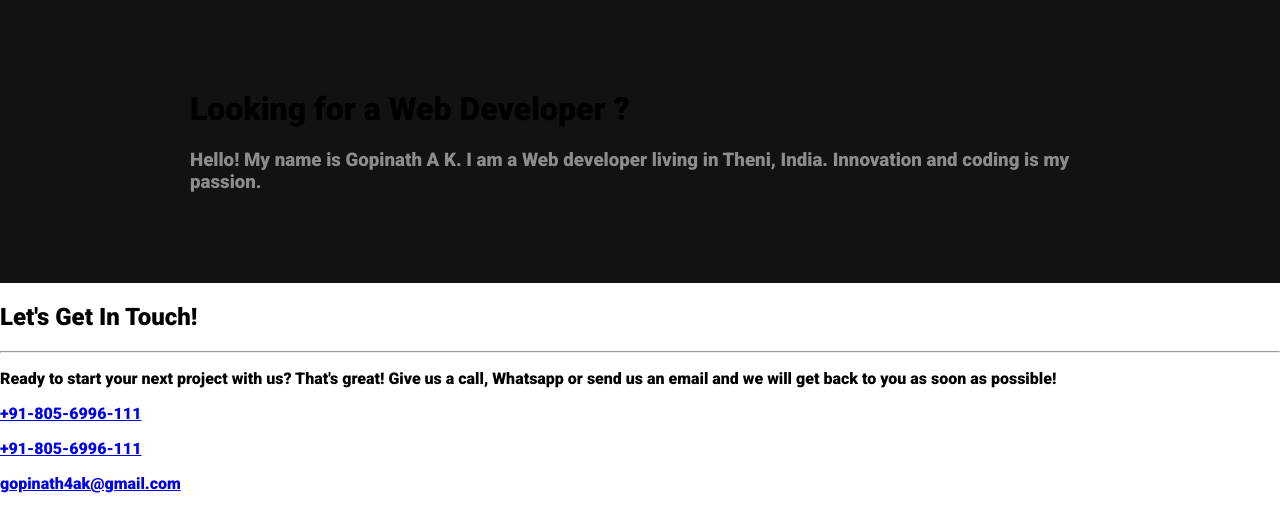
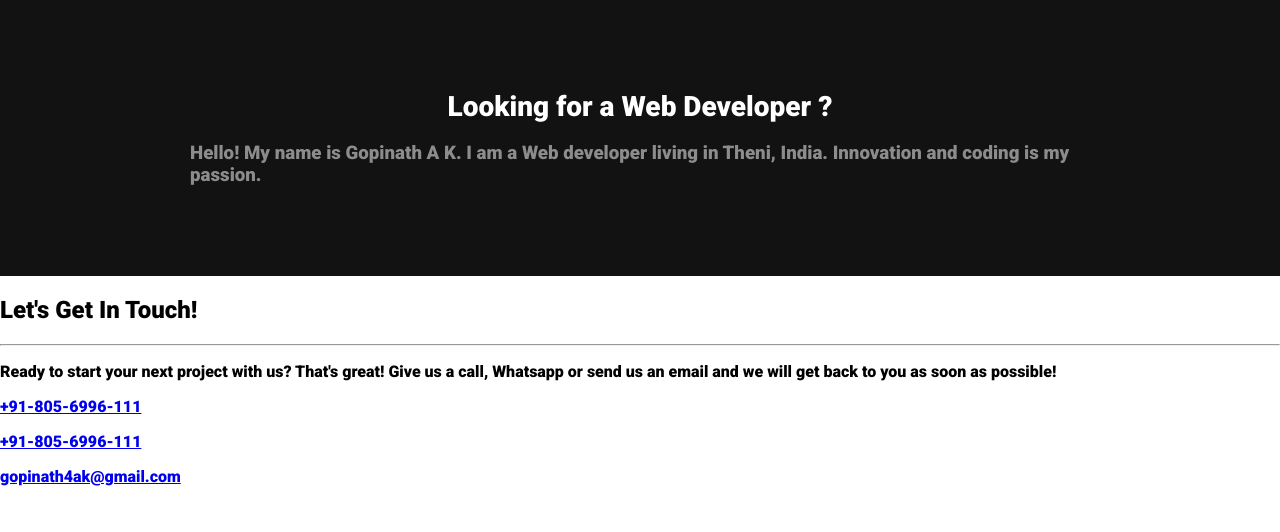
Before and after one commit to Gopinath4ak/gopinath4ak.github.io, a plain HTML site: page index.html in a window 1280 px wide. Drawn offline with Linux system fonts and the light colour scheme.

Commit message:
font css bugfix

```diff
--- a/index.html
+++ b/index.html
@@ -33,7 +33,7 @@
   <body style="margin: 0; padding:0; font-family: 'Roboto', sans-serif;" >
     <div style="background-color: #121212;padding: 50px;">
       <div style="max-width: 900px; margin:40px auto;">
-      <h1 style="color: #fff'; text-allign:center; font-size:28px;">Looking for a Web Developer ?</h1>
+      <h1 style="color: #fff; text-align:center; font-size:28px;">Looking for a Web Developer ?</h1>
       <h3 style="color: #8c8c8c">Hello! My name is Gopinath A K. I am a Web developer living in Theni, India. Innovation and coding is my passion.</h3>
       </div>
     </div>
```
